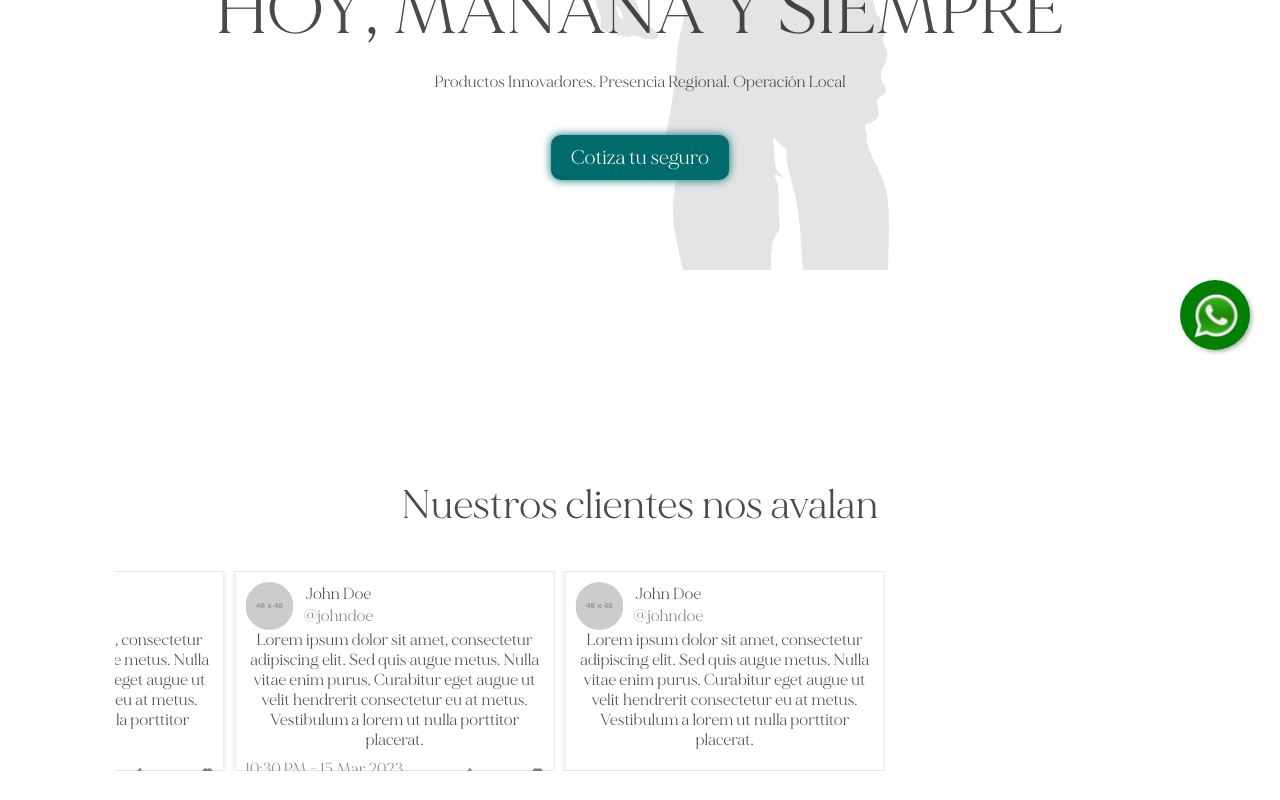
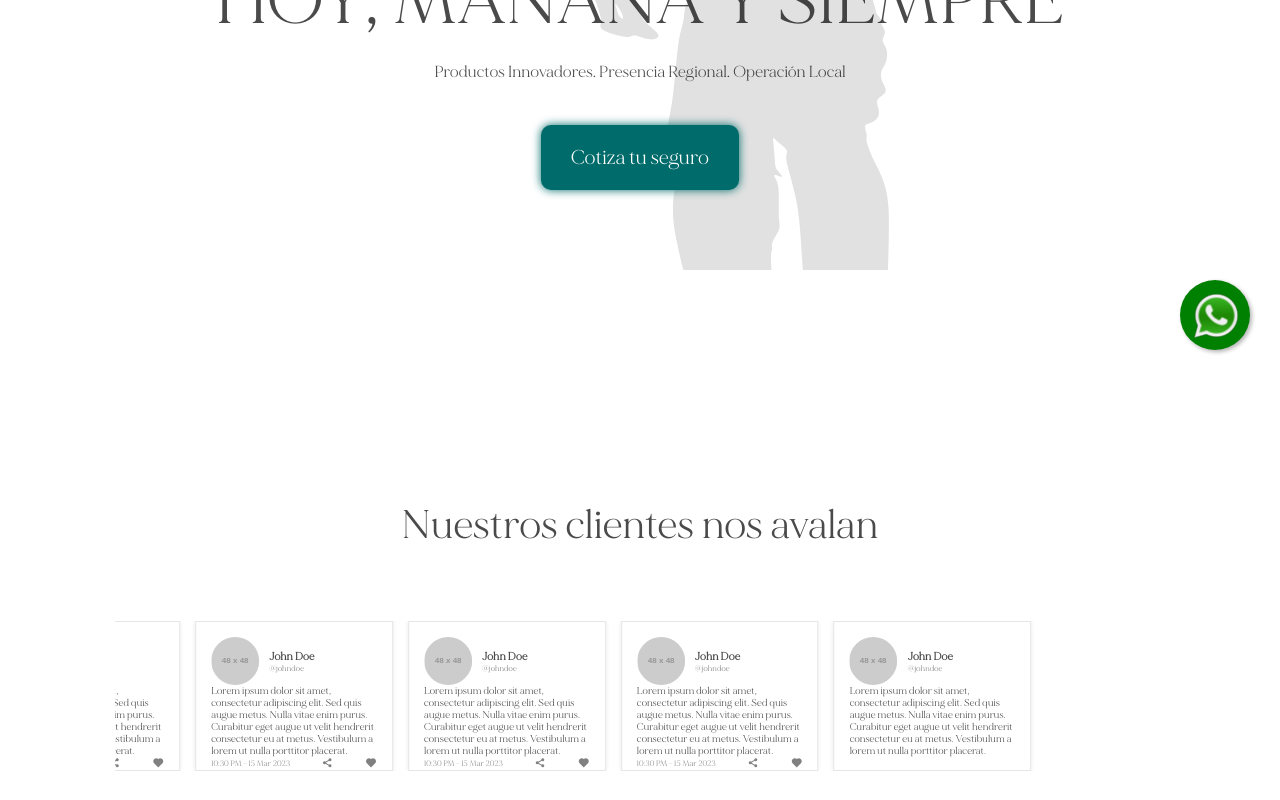
Before and after one commit to paosua86/react_simplepage, a React (Create React App) app: page / in a window 1280 px wide. Shown: the part 420-1220 px from the top of the page. Built offline with nearby package versions, Linux system fonts and the light colour scheme.

Commit message:
estilo mejorado

```diff
--- a/src/App.css
+++ b/src/App.css
@@ -32,11 +32,10 @@ html {
 body {
     background: var(--bg-color);
     color: var(--text-color);
-
 }
 
 section {
-    min-height: 100vh;
+    min-height: 80vh;
     padding: 10rem 9% 2rem;
 }
 
@@ -62,13 +61,9 @@ section {
 }
 
 h2 {
+    margin-top: 2rem;
     margin-bottom: 6rem;
     text-align: center;
     font-size: 4rem;
     font-weight: 200;
   }
-
-p {
-    font-size: 1.6rem;
-    font-weight: 100;
-}
--- a/src/components/conocenos/conocenos_section.css
+++ b/src/components/conocenos/conocenos_section.css
@@ -1,10 +1,3 @@
-
-.conocenos h2 {
-    margin-bottom: 4rem;
-    text-align: center;
-    font-size: 4rem;
-    font-weight: 200;
-}
 
 .cultura-container {
     display: flex;
@@ -13,12 +6,18 @@
     flex-wrap: wrap;
     gap: 2rem;
 }
+.cultura{
+  display: grid;
+  place-items: center;
+  text-align: center;
 
-.conocenos p {
-    font-size: 1.6rem;
-    font-weight: 100;
-    text-align: center;
-    margin-bottom: 3%;
+}
+.cultura p {
+  font-size: 1.6rem;
+  font-weight: 100;
+  margin-bottom: 5rem;
+  max-width: 80%;
+  text-align: center;
 }
 
 .tweet-carousel {
@@ -27,13 +26,13 @@
     overflow: hidden;
     display: flex;
     align-items: center;
+    margin-top: 7rem;
   }
 
   .tweet-carousel:after {
     content: "";
     width: 1px;
     height: 100%;
-    margin-right: -1px;
   }
 
   .tweet-card {
@@ -45,8 +44,10 @@
     display: flex;
     flex-direction: column;
     justify-content: space-between;
-    padding: 1rem;
-    margin-right: 1rem;
+    padding: 1.5rem;
+    margin-right: 1.5rem;
+    max-width: 250px;
+    max-height: 150px;
   }
 
   .tweet-header {
@@ -75,6 +76,7 @@
 
   .tweet-body {
     flex-grow: 1;
+    font-size: 1rem;
   }
 
   .tweet-footer {
@@ -114,7 +116,7 @@
 
 
 .cultura-container .cultura-box {
-    flex: 1 1 20rem;
+    flex: 1 1 10rem;
     background: var(--second-bg-color);
     padding: 3rem 2rem 4rem;
     border-radius: 2rem;
@@ -122,7 +124,11 @@
     border: .2rem solid var(--bg-color);
     transition: .5s ease;
     align-items: stretch;
-
+    display: grid;
+    place-items: center;
+    text-align: center;
+    height: 150px;
+    max-width: 220px;
 }
 
 .cultura-container .cultura-box:hover {
@@ -149,7 +155,10 @@
     justify-content: space-between;
     align-items: stretch;
     flex-wrap: wrap;
-    padding: 50px;
+    padding: 40px;
+    max-width: 900px;
+    margin: 0 auto;
+
 }
 
 .imagenes_oscuras img {
--- a/src/components/conocenos/cultura.jsx
+++ b/src/components/conocenos/cultura.jsx
@@ -4,7 +4,7 @@ import './conocenos_section.css';
 class Cultura extends React.Component {
   render() {
     return (
-      <section>
+      <section className="cultura">
         <h2 class="heading">Nuestra Cultura</h2>
         <p>La cultura es un componente crítico de lo que hace que Asegbrok sea único. Trabajamos como un equipo comprometido con la colaboración, la integridad y el enfoque centrado en el cliente para ofrecer soluciones excepcionales.</p>
         <div class="cultura-container">
--- a/src/components/conocenos/testimonios.jsx
+++ b/src/components/conocenos/testimonios.jsx
@@ -4,7 +4,7 @@ import './conocenos_section.css';
 class Testimonios extends React.Component {
   render() {
     return (
-      <section className="conocenos" id="conocenos">
+      <section className="testimonios" id="testimonios">
         <h2 className="heading">Nuestros clientes nos avalan</h2>
         <div className="tweet-carousel">
           <div className="tweet-card">
@@ -58,6 +58,45 @@ class Testimonios extends React.Component {
                 Lorem ipsum dolor sit amet, consectetur adipiscing elit. Sed quis augue metus. Nulla vitae enim purus. Curabitur eget augue ut velit hendrerit consectetur eu at metus. Vestibulum a lorem ut nulla porttitor placerat.
               </p>
             </div>
+            <div className="tweet-footer">
+              <p>10:30 PM - 15 Mar 2023</p>
+              <i className="bx bxs-share-alt"></i>
+              <i className="bx bxs-heart"></i>
+            </div>
+          </div>
+
+          <div className="tweet-card">
+            <div className="tweet-header">
+              <img src="https://via.placeholder.com/48x48" alt="User Avatar" />
+              <div>
+                <p className="tweet-username">John Doe</p>
+                <p className="tweet-handle">@johndoe</p>
+              </div>
+            </div>
+            <div className="tweet-body">
+              <p>
+                Lorem ipsum dolor sit amet, consectetur adipiscing elit. Sed quis augue metus. Nulla vitae enim purus. Curabitur eget augue ut velit hendrerit consectetur eu at metus. Vestibulum a lorem ut nulla porttitor placerat.
+              </p>
+            </div>
+            <div className="tweet-footer">
+              <p>10:30 PM - 15 Mar 2023</p>
+              <i className="bx bxs-share-alt"></i>
+              <i className="bx bxs-heart"></i>
+            </div>
+          </div>
+          <div className="tweet-card">
+            <div className="tweet-header">
+              <img src="https://via.placeholder.com/48x48" alt="User Avatar" />
+              <div>
+                <p className="tweet-username">John Doe</p>
+                <p className="tweet-handle">@johndoe</p>
+              </div>
+            </div>
+            <div className="tweet-body">
+              <p>
+                Lorem ipsum dolor sit amet, consectetur adipiscing elit. Sed quis augue metus. Nulla vitae enim purus. Curabitur eget augue ut velit hendrerit consectetur eu at metus. Vestibulum a lorem ut nulla porttitor placerat.
+              </p>
+            </div>
             </div>
             </div>
             </section>
--- a/src/components/formulario/formulario.css
+++ b/src/components/formulario/formulario.css
@@ -1,9 +1,12 @@
-
+.contact {
+    background: var(--second-bg-color);
+}
 .contact h2 {
     margin-bottom: 4rem;
     text-align: center;
     font-size: 4rem;
     font-weight: 70rem;
+
 }
 
 .contact p {
@@ -17,6 +20,7 @@
     margin: 1rem auto;
     text-align: center;
     margin-bottom: 3rem;
+
 }
 
 .contact form .input-box {
@@ -30,7 +34,7 @@
     padding: 1.5rem;
     font-size: 1.6rem;
     color: var(--text-color);
-    background: var(--second-bg-color);
+    background: var(--bg-color);
     border-radius: 0.8rem;
     margin: .7rem 0;
 }
--- a/src/components/home/home_animation.css
+++ b/src/components/home/home_animation.css
@@ -2,7 +2,7 @@
     display: grid;
     place-items: center;
     text-align: center;
-
+    min-height: 100vh;
 }
 
 .home-content h1 {
@@ -21,7 +21,7 @@
 
 .btn_initial {
     display: inline-block;
-    padding: 1rem 2rem;
+    padding: 2rem 3rem;
     background: var(--main-color);
     border-radius: 1rem;
     box-shadow: 0 0 1rem var(--main-color);
--- a/src/components/services/services_section.css
+++ b/src/components/services/services_section.css
@@ -9,9 +9,13 @@
 .services-container {
     display: flex;
     justify-content: center;
-    align-items: stretch;
+    align-items: center;
     flex-wrap: wrap;
     gap: 2rem;
+    max-width: 800px;
+    margin: 0 auto;
+    margin-bottom: 70px;
+
 }
 
 .services-container .services-box {
@@ -21,8 +25,10 @@
     border-radius: 2rem;
     text-align: center;
     align-items: center;
+    justify-content: center;
     border: .2rem solid var(--bg-color);
     transition: .5s ease;
+    height: 220px;
 }
 
 .services-container .services-box:hover {
@@ -60,6 +66,7 @@
     border: .2rem solid var(--bg-color);
     transition: .3s ease;
     position: relative;
+    max-width: 250px;
 }
 
 .service_layer {
@@ -77,6 +84,7 @@
     color: var(--second-bg-color);
     border-bottom: 10px;
     text-align: center;
+    transition: .7s ease;
     align-items: center;
 }
 
```
